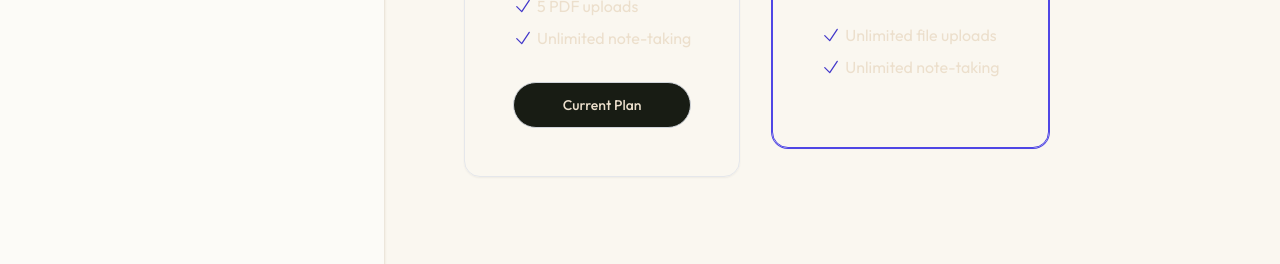
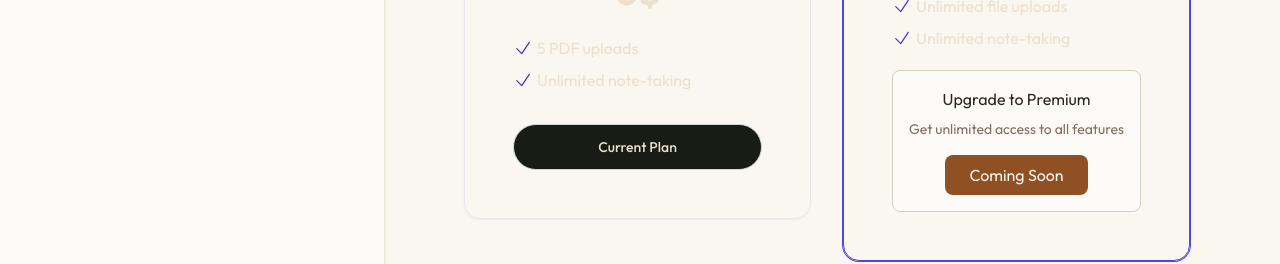
Before and after one commit to yash1th-ctrl/ai-pdf-chatbot, a Next.js app: page /dashboard/upgrade in a window 1280 px wide. Shown: the part 383-647 px from the top of the page. Built offline with nearby package versions, Linux system fonts and the light colour scheme; no server answers.

Commit message:
Remove PayPal integration - clean up unnecessary dependencies

```diff
--- a/app/dashboard/upgrade/page.js
+++ b/app/dashboard/upgrade/page.js
@@ -1,6 +1,5 @@
 "use client";
 import { useUser } from "@clerk/nextjs";
-import { PayPalButtons } from "@paypal/react-paypal-js";
 import React from "react";
 import { toast } from "sonner";
 
@@ -96,36 +95,16 @@ const UpgradePlans = () => {
               </li>
             </ul>
             <div className="mt-5 flex justify-center">
-              {process.env.NEXT_PUBLIC_PAYPAL_CLIENT_ID ? (
-                <PayPalButtons
-                  className="z-10"
-                  onApprove={() => onPaymentSuccess()}
-                  onCancel={() => console.log("Order Payment Cancelled")}
-                  createOrder={(data, actions) => {
-                    return actions.order.create({
-                      purchase_units: [
-                        {
-                          amount: {
-                            value: 10,
-                            currency_code: "USD",
-                          },
-                        },
-                      ],
-                    });
-                  }}
-                />
-              ) : (
-                <div className="text-center p-4 bg-gray-700 rounded-lg">
-                  <p className="text-[#ECDFCC] mb-2">Payment Integration Coming Soon</p>
-                  <p className="text-sm text-gray-400">PayPal integration is not configured yet.</p>
-                  <button
-                    onClick={() => toast.success("Thank you for your interest! Payment will be available soon.")}
-                    className="mt-3 px-6 py-2 bg-blue-600 text-white rounded-lg hover:bg-blue-700 transition-colors"
-                  >
-                    Notify Me When Available
-                  </button>
-                </div>
-              )}
+              <div className="text-center p-4 bg-card rounded-lg border">
+                <p className="text-foreground mb-2">Upgrade to Premium</p>
+                <p className="text-sm text-muted-foreground mb-4">Get unlimited access to all features</p>
+                <button
+                  onClick={() => toast.success("Thank you for your interest! Premium features coming soon.")}
+                  className="px-6 py-2 bg-primary text-primary-foreground rounded-lg hover:bg-primary/90 transition-colors"
+                >
+                  Coming Soon
+                </button>
+              </div>
             </div>
           </div>
         </div>
--- a/app/provider.js
+++ b/app/provider.js
@@ -1,7 +1,6 @@
 "use client";
 import React from "react";
 import { ConvexProvider, ConvexReactClient } from "convex/react";
-import { PayPalScriptProvider } from "@paypal/react-paypal-js";
 
 const Provider = ({ children }) => {
   // Initialize Convex client
@@ -18,9 +17,6 @@ const Provider = ({ children }) => {
     }
   }
 
-  // Only initialize PayPal if client ID is provided
-  const paypalClientId = process.env.NEXT_PUBLIC_PAYPAL_CLIENT_ID;
-
   // Render content with conditional providers
   const renderContent = (content) => (
     <div className="bg-background text-foreground">
@@ -29,15 +25,6 @@ const Provider = ({ children }) => {
   );
 
   let content = children;
-
-  // Wrap with PayPal provider if client ID exists
-  if (paypalClientId) {
-    content = (
-      <PayPalScriptProvider options={{ clientId: paypalClientId }}>
-        {content}
-      </PayPalScriptProvider>
-    );
-  }
 
   // Always wrap with Convex provider - create a dummy client if needed
   if (convex) {
--- a/package.json
+++ b/package.json
@@ -14,7 +14,6 @@
     "@langchain/community": "^0.3.12",
     "@langchain/core": "^0.3.17",
     "@langchain/google-genai": "^0.1.3",
-    "@paypal/react-paypal-js": "^8.7.0",
     "@radix-ui/react-dialog": "^1.1.2",
     "@radix-ui/react-progress": "^1.1.0",
     "@radix-ui/react-scroll-area": "^1.2.1",
```
Also changed, not shown: 2 other files (tests, documents, lock files or other folders).
